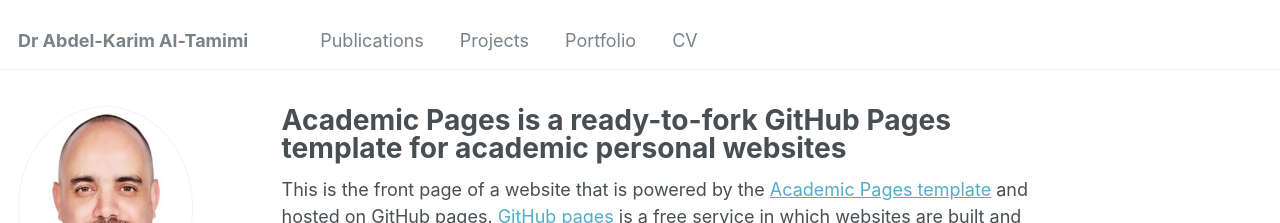
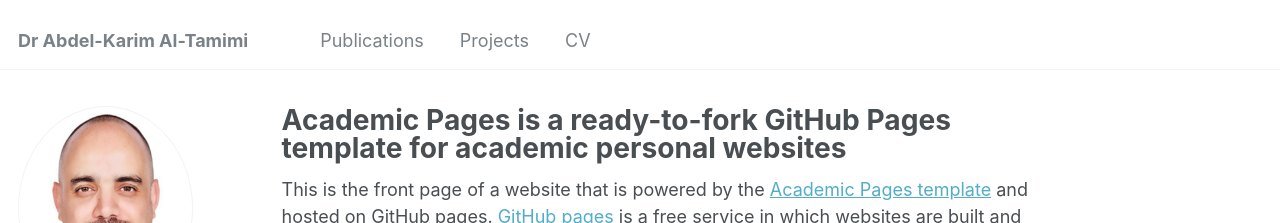
Before and after one commit to A-Al-Tamimi/a-al-tamimi.github.io, a Jekyll site: the page built from _pages/about.md, in a window 1280 px wide. Shown: the top 223 px of the page. Built offline with Jekyll 4.4.1, drawn with Linux system fonts in a browser that asks for light colours; some web fonts are replaced.

Commit message:
Update navigation.yml

```diff
--- a/_data/navigation.yml
+++ b/_data/navigation.yml
@@ -8,13 +8,13 @@ main:
   - title: "Publications"
     url: /publications/
 
-  - title: "Projects"
-    url: /projects/
+  #- title: "Projects"
+  #  url: /projects/
 
   #- title: "Teaching"
   #  url: /teaching/
 
-  - title: "Portfolio"
+  - title: "Projects"
     url: /portfolio/
 
   #- title: "Blog Posts"
```
